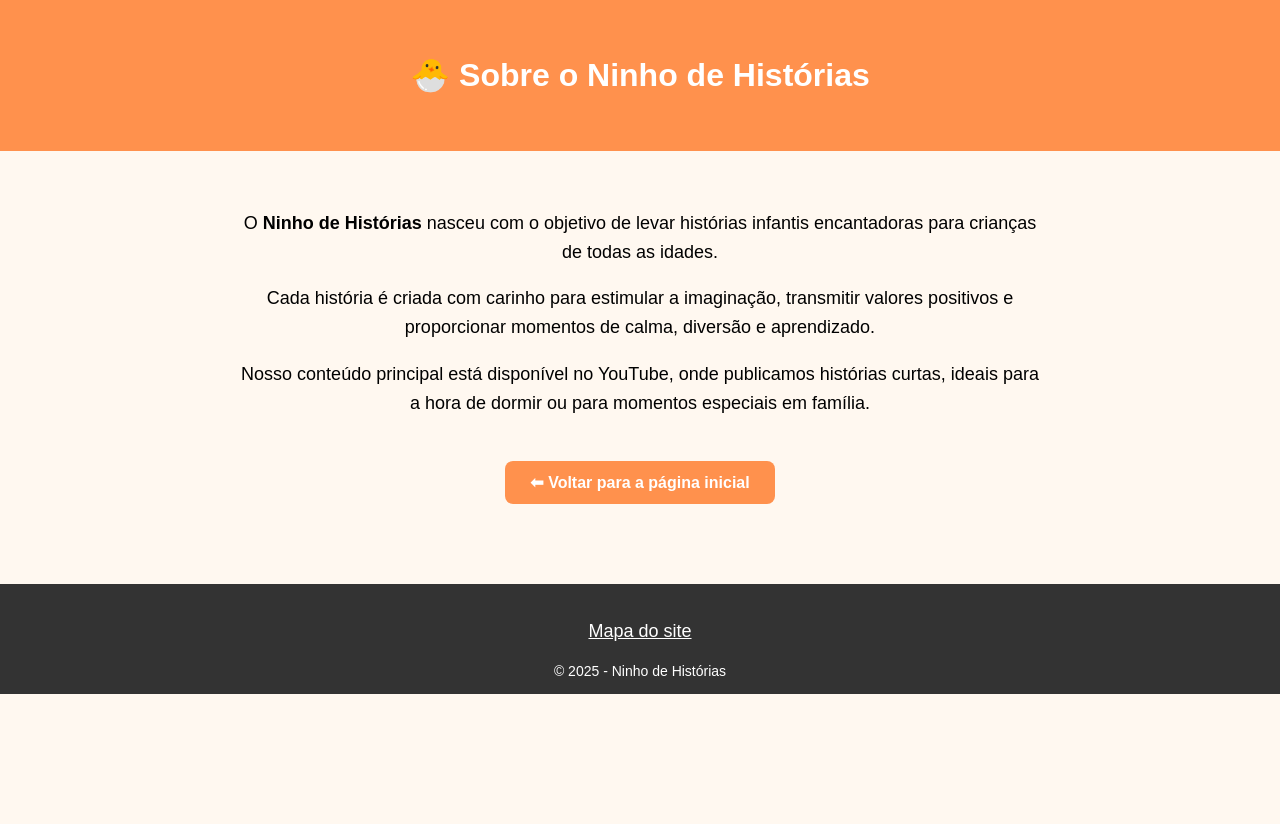
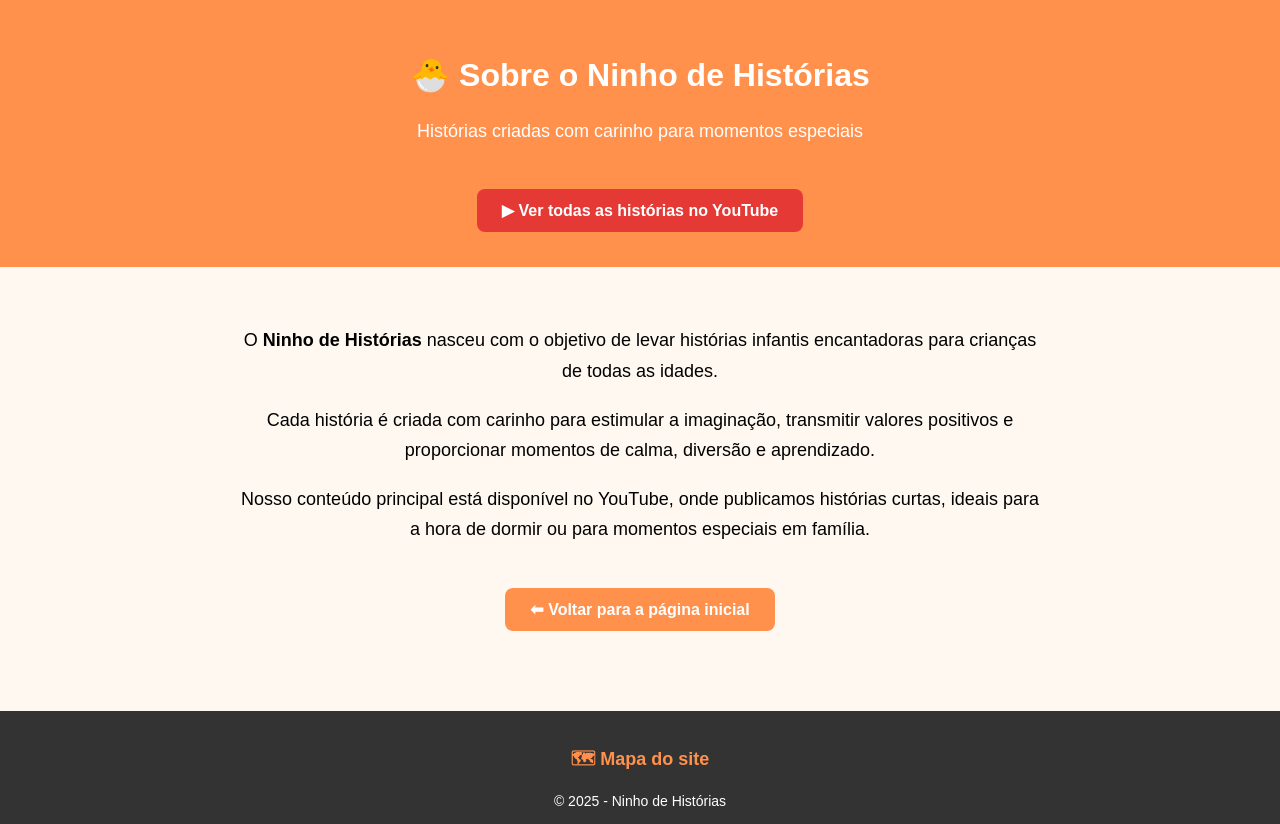
Before and after one commit to ninhodehistorias/ninho-de-historias, a plain HTML site: page sobre.html in a window 1280 px wide. Before the commit the page ends 800 px from the top, so only its background shows below. Drawn offline with Linux system fonts and the light colour scheme.

Commit message:
Update sobre.html

```diff
--- a/sobre.html
+++ b/sobre.html
@@ -25,19 +25,31 @@
     }
     p {
       font-size: 18px;
-      line-height: 1.6;
+      line-height: 1.7;
     }
+
+    /* Botão base */
     .btn {
       display: inline-block;
       margin-top: 25px;
       padding: 12px 25px;
-      background: #ff914d;
       color: white;
       text-decoration: none;
       border-radius: 8px;
       font-size: 16px;
       font-weight: bold;
     }
+
+    /* Botão YouTube */
+    .btn-youtube {
+      background: #e53935;
+    }
+
+    /* Botão interno */
+    .btn-interno {
+      background: #ff914d;
+    }
+
     footer {
       background: #333;
       color: white;
@@ -45,12 +57,25 @@
       font-size: 14px;
       margin-top: 40px;
     }
+
+    footer a {
+      color: #ff914d;
+      text-decoration: none;
+      font-weight: bold;
+    }
   </style>
 </head>
 <body>
 
 <header>
   <h1>🐣 Sobre o Ninho de Histórias</h1>
+  <p>Histórias criadas com carinho para momentos especiais</p>
+
+  <a class="btn btn-youtube"
+     href="https://www.youtube.com/@NinhodeHist%C3%B3rias-5/playlists"
+     target="_blank">
+    ▶ Ver todas as histórias no YouTube
+  </a>
 </header>
 
 <section>
@@ -69,14 +94,14 @@
     ideais para a hora de dormir ou para momentos especiais em família.
   </p>
 
-  <a class="btn" href="index.html">⬅ Voltar para a página inicial</a>
+  <a class="btn btn-interno" href="index.html">⬅ Voltar para a página inicial</a>
 </section>
 
 <footer>
- <p>
-  <a href="mapa-do-site.html" style="color:white;">Mapa do site</a>
-</p>
-            © 2025 - Ninho de Histórias
+  <p>
+    <a href="mapa-do-site.html">🗺 Mapa do site</a>
+  </p>
+  © 2025 - Ninho de Histórias
 </footer>
 
 </body>
```
